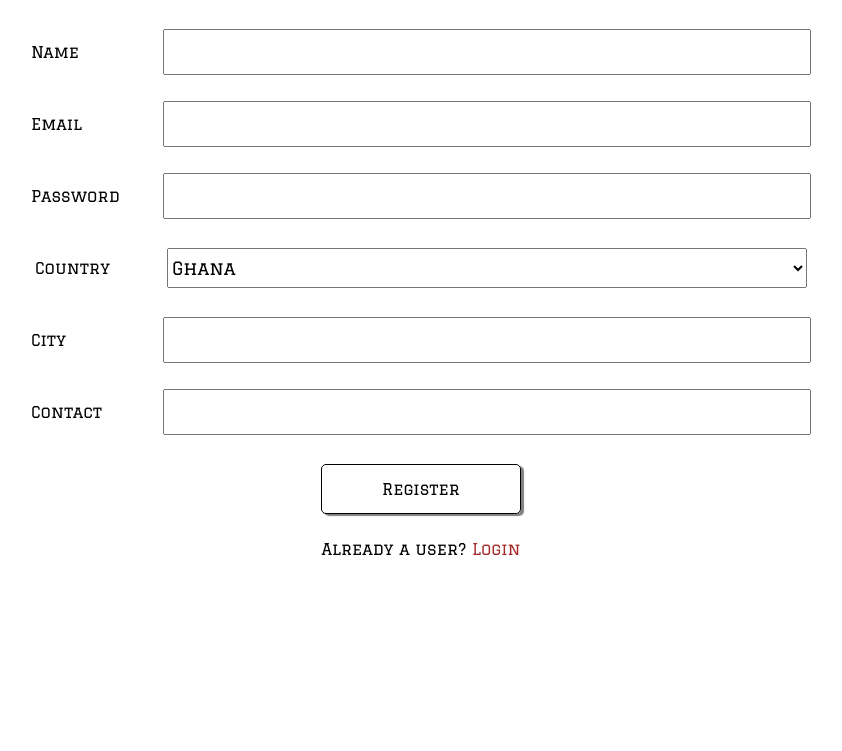
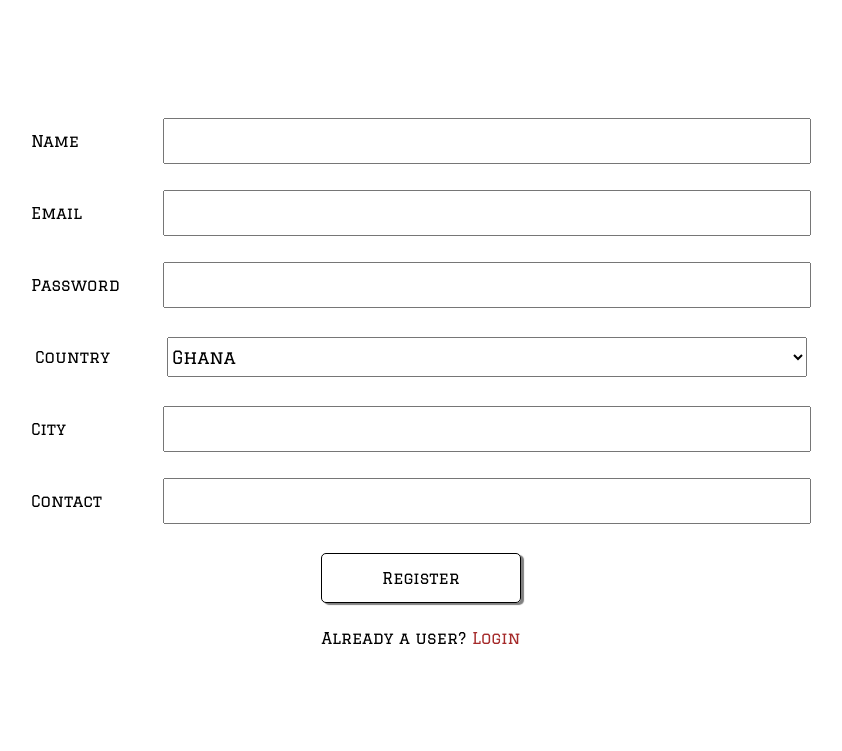
Before and after one commit to SigmaOverPi/ecom-labs, a PHP site: page /views/register.php in a window 1280 px wide. Shown: the top 751 px of the page, without its empty margins (219-1061 px from the left). Run offline with PHP 8.4, Linux system fonts and the light colour scheme.

Commit message:
Styling changes

```diff
--- a/shoppn/css/style.css
+++ b/shoppn/css/style.css
@@ -40,6 +40,29 @@ nav{
 .home-main{
     display: flex;
     flex-direction: column;
+    gap: 10px;
+    a{
+        font-size: 20px;
+        text-decoration: none;
+        color: brown;
+
+        background-image: linear-gradient(brown, brown);
+        background-repeat: no-repeat;
+        background-position: 0% 100%;
+        background-size: 0% 2px;
+
+        transition: background-size 0.7s ease;
+    }
+
+    a:hover{
+        background-size: 100% 2px;
+    }
+}
+
+.form-main{
+    display: flex;
+    flex-direction: column;
+    justify-content: center;
     gap: 10px;
     a{
         font-size: 20px;
--- a/shoppn/views/admin/brand.php
+++ b/shoppn/views/admin/brand.php
@@ -23,7 +23,7 @@ if(isset($_GET['edit'])){
 <body>
     <p style="display: flex; justify-content: center; align-items: center;"><?php echo get_flash('error') ?></p>
     <p style="display: flex; justify-content: center; align-items: center;"><?php echo get_flash('success') ?></p>
-    <main class="home-main">
+    <main class="form-main">
         <table>
             <tr>
                 <th>Brand Name</th>
--- a/shoppn/views/admin/category.php
+++ b/shoppn/views/admin/category.php
@@ -23,7 +23,7 @@ if(isset($_GET['edit'])){
 <body>
     <p style="display: flex; justify-content: center; align-items: center;"><?php echo get_flash('error') ?></p>
     <p style="display: flex; justify-content: center; align-items: center;"><?php echo get_flash('success') ?></p>
-    <main class="home-main">
+    <main class="form-main">
         <table>
             <tr>
                 <th>Category Name</th>
--- a/shoppn/views/admin/product.php
+++ b/shoppn/views/admin/product.php
@@ -30,7 +30,7 @@ if(isset($_GET['edit'])){
 <body>
     <p style="display: flex; justify-content: center; align-items: center;"><?php echo get_flash('error') ?></p>
     <p style="display: flex; justify-content: center; align-items: center;"><?php echo get_flash('success') ?></p>
-    <main class="home-main">
+    <main class="form-main">
         <table>
             <tr>
                 <th>Image</th>
--- a/shoppn/views/login.php
+++ b/shoppn/views/login.php
@@ -17,7 +17,7 @@ require_once "../core/core.php";
     </head>
     <body>
         <p style="display: flex; justify-content: center; align-items: center;"><?php echo get_flash('error') ?></p>
-        <main class="home-main">
+        <main class="form-main">
             <form id="login-form" action="../actions/login.php" method="post">
                 <div class="form-item">
                     <label for="email">Email</label>
--- a/shoppn/views/register.php
+++ b/shoppn/views/register.php
@@ -17,7 +17,7 @@ require_once "../core/core.php";
     </head>
     <body>
         <p style="display: flex; justify-content: center; align-items: center;"><?php echo get_flash('error') ?></p>
-        <main class="home-main">
+        <main class="form-main">
             <form id="register-form" action="../actions/register.php" method="post">
                 <div class="form-item">
                     <label for="name">Name</label>
```
